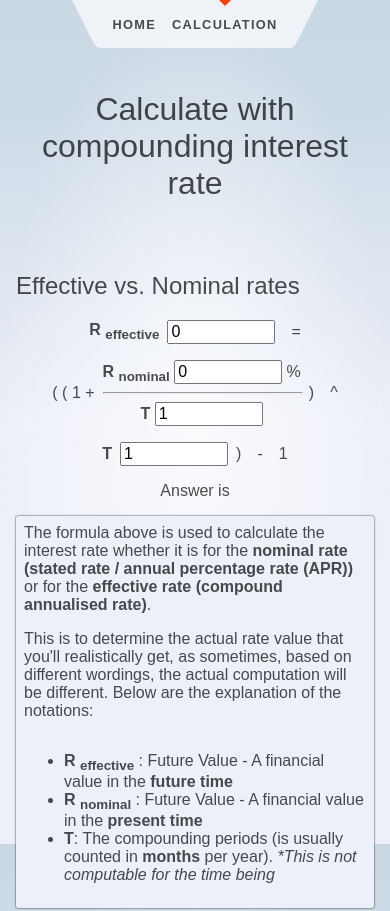
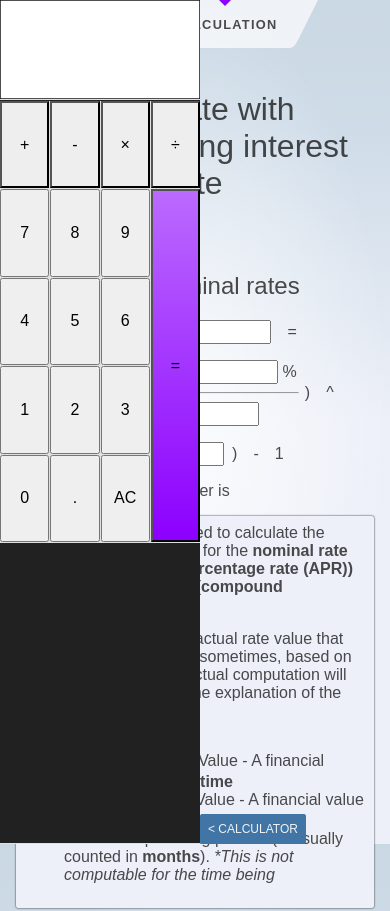
Before and after one commit to vudoan1708-cyber/My_Accountant_Buddy, a SvelteKit app: page /calculation in a window 390 px wide. Shown: the top 911 px of the page. Built offline with nearby package versions, Linux system fonts and the light colour scheme.

Commit message:
CALCULATION FEATURE DONE WITH KEYBOARD INPUT && RESULTS DISPLAYED

```diff
--- a/package.json
+++ b/package.json
@@ -29,5 +29,8 @@
 		"vite": "^4.4.2",
 		"vitest": "^0.32.2"
 	},
-	"type": "module"
+	"type": "module",
+	"dependencies": {
+		"mathjs": "^11.9.1"
+	}
 }
--- a/src/routes/+layout.svelte
+++ b/src/routes/+layout.svelte
@@ -1,5 +1,6 @@
 <script>
 	import Header from './Header.svelte';
+	import Calculator from './Calculator.svelte';
 	import './styles.css';
 </script>
 
@@ -15,6 +16,8 @@
 			Visit <a href="https://github.com/vudoan1708-cyber/" target="_blank">vudoan1708-cyber</a> to learn more about me
 		</p>
 	</footer>
+
+	<Calculator />
 </div>
 
 <style>
--- /dev/null
+++ b/src/routes/Calculator.svelte
@@ -0,0 +1,219 @@
+<script>
+  import { slide } from "svelte/transition";
+
+  import { evaluate } from 'mathjs';
+
+  // Component
+  import Button from "$lib/components/Button.svelte";
+
+  /** @type {'open' | 'close'} */
+  export let state = 'open';
+
+  let windowResolutionObserver = 0;
+
+  /** @type {HTMLInputElement?} */
+  let calcInputElement = null;
+  const changeState = () => {
+    state = state === 'open' ? 'close' : 'open';
+
+    if (state === 'open') {
+      calcInputElement?.focus();
+    }
+  };
+
+  /**
+	 * @typedef {Object} CalculationResult
+   * @prop {string} expression
+   * @prop {number?} value
+	 */
+  /** @type {CalculationResult[]} */
+  let results = [];
+  const onKeyDown = (/** @type {KeyboardEvent} */ e) => {
+    try {
+      if (e.key === 'Enter' || e.keyCode === 13) {
+        // @ts-ignore
+        const exp = e.target?.value;
+        const val = evaluate(exp);
+        results = [ { expression: exp, value: val }, ...results ];
+
+        // Reassign the displayed value to the new result
+        if (!calcInputElement) return;
+        calcInputElement.value = val;
+      }
+    } catch (ex) {
+      alert(ex);
+    }
+  };
+
+  $: button = {
+    textContent: {
+      open: '&lt Calculator',
+      close: '&gt Calculator',
+    },
+    style: {
+      open: 'position: fixed; left: 400px; bottom: 0;',
+      close: 'position: fixed; left: 0; bottom: 0;',
+    },
+  };
+  $: if (windowResolutionObserver <= 770 && windowResolutionObserver > 540) {
+    button.style.open = 'position: fixed; left: 250px; bottom: 0;';
+  } else if (windowResolutionObserver <= 540) {
+    button.style.open = 'position: fixed; left: 200px; bottom: 0; font-size: 12px;';
+    button.style.close = 'position: fixed; left: 0; bottom: 0; font-size: 12px;';
+  } else {
+    button.style.open = 'position: fixed; left: 400px; bottom: 0;'
+    button.style.close = 'position: fixed; left: 0; bottom: 0; font-size: initial;';
+  };
+</script>
+
+<!-- <template> -->
+<svelte:window bind:innerWidth={windowResolutionObserver} />
+
+<section
+  id="Calculator"
+  class:closed={state === 'close'}
+  transition:slide={{ delay: 200 }}>
+  <div class="calculator_part calculator_display">
+    <input
+      type="text"
+      class="calculator_input"
+      bind:this={calcInputElement}
+      on:keydown={onKeyDown} />
+  </div>
+  <div class="calculator_part calculator_keys">
+    <button class="key--operator" data-action="add">+</button>
+    <button class="key--operator" data-action="subtract">-</button>
+    <button class="key--operator" data-action="multiply">&times;</button>
+    <button class="key--operator" data-action="divide">÷</button>
+    <button>7</button>
+    <button>8</button>
+    <button>9</button>
+    <button>4</button>
+    <button>5</button>
+    <button>6</button>
+    <button>1</button>
+    <button>2</button>
+    <button>3</button>
+    <button>0</button>
+    <button data-action="decimal">.</button>
+    <button data-action="clear">AC</button>
+    <button class="key--equal" data-action="calculate">=</button>
+  </div>
+  <div class="calculator_part results">
+    {#each results as result}
+      <div class="result">
+        <div class="exp">{result.expression}</div>
+        <div class="value">= {result.value}</div>
+      </div>
+    {/each}
+  </div>
+</section>
+
+<Button id="calculator" style={button.style[state]} on:click={changeState}>
+  {@html button.textContent[state]}
+</Button>
+<!-- </template> -->
+
+<style>
+  section#Calculator {
+    position: fixed;
+    top: 0;
+    left: 0;
+    width: 400px;
+    height: 100%;
+    display: grid;
+    grid-template-rows: 100px 1fr 300px;
+    grid-gap: var(--border-width);
+    overflow: hidden;
+    background-color: var(--color-neutral-900);
+  }
+
+  section#Calculator.closed {
+    width: 0;
+  }
+  section#Calculator.closed div {
+    width: 0;
+  }
+
+  .calculator_part {
+    position: relative;
+    width: 100%;
+    border-bottom: var(--border-width) solid var(--color-neutral-300);
+  }
+
+  .calculator_display {
+    color: var(--color-neutral-50);
+    text-align: right;
+    vertical-align: middle;
+    font-size: 45px;
+    overflow-y: auto;
+    overflow-x: hidden;
+  }
+  .calculator_input {
+    /* opacity: 0;
+    width: 0;
+    height: 0;
+    display: none; */
+    width: 100%;
+    height: 100%;
+    text-align: right;
+    margin: 0;
+    padding: 8px;
+  }
+
+  .calculator_keys {
+    display: grid;
+    grid-gap: var(--border-width);
+    grid-template-columns: repeat(4, 1fr);
+    background-color: var(--color-neutral-300);
+  }
+  .key--operator {
+    background-color: #eee;
+  }
+
+  .key--equal {
+    background-image: linear-gradient(to bottom, #bb6afe, var(--color-theme-1));
+    grid-column: -2;
+    grid-row: 2 / span 4;
+  }
+
+  .results {
+    display: flex;
+    flex-direction: column;
+    gap: var(--margin);
+    align-items: flex-end;
+    background-color: var(--color-neutral-900);
+    overflow-y: auto;
+    overflow-x: hidden;
+  }
+
+  .result {
+    display: flex;
+    flex-direction: column;
+    align-items: flex-end;
+    gap: calc(var(--margin) / 2);
+    padding: var(--padding);
+  }
+
+  .result .exp {
+    color: var(--color-neutral-300);
+    font-weight: lighter;
+    font-size: 15px;
+  }
+  .result .value {
+    color: var(--color-theme-2);
+    font-weight: bold;
+    font-size: 25px;
+  }
+
+  @media screen and (max-width: 770px) {
+    section#Calculator {
+      width: 250px;
+    }
+  }
+  @media screen and (max-width: 540px) {
+    section#Calculator {
+      width: 200px;
+    }
+  }
+</style>
--- a/src/routes/Header.svelte
+++ b/src/routes/Header.svelte
@@ -11,7 +11,7 @@
 			<li aria-current={$page.url.pathname === '/' ? 'page' : undefined}>
 				<a href="/">Home</a>
 			</li>
-			<li aria-current={$page.url.pathname === '/calculation' ? 'page' : undefined}>
+			<li aria-current={$page.url.pathname.includes('/calculation') ? 'page' : undefined}>
 				<a href="/calculation">Calculation</a>
 			</li>
 		</ul>
--- a/src/routes/calculation/InterestRate.svelte
+++ b/src/routes/calculation/InterestRate.svelte
@@ -150,7 +150,7 @@
         </span>: Future Value - A financial value in the <b>present time</b>
       </li>
       <li>
-        <span class="variable">T</span>: The compounding periods (is usually counted in <b>months</b> per year).
+        <span class="variable">T</span>: The compounding periods (is usually counted in <b>months</b>).
         <i>*This is not computable for the time being</i>
       </li>
     </ul>
--- /dev/null
+++ b/src/routes/calculation/dcf/+page.svelte
@@ -0,0 +1,30 @@
+<script>
+</script>
+
+<!-- <template> -->
+  <svelte:head>
+    <title>Discounting Cash Flow</title>
+    <meta name="description" content="Calculating discounting cash flow" />
+  </svelte:head>
+
+  <section class="calculateSect">
+    <h1>Calculate discounting cash flow</h1>
+
+    <div class="contents">
+
+  </section>
+<!-- </template> -->
+
+<style>
+  .calculateSect {
+    display: flex;
+    flex-direction: column;
+    gap: calc(var(--margin) * 3);
+  }
+
+  .contents {
+    display: flex;
+    flex-direction: column;
+    gap: calc(var(--margin) * 5);
+  }
+</style>
--- a/src/routes/styles.css
+++ b/src/routes/styles.css
@@ -28,7 +28,7 @@
 	--color-bg-0: rgb(202, 216, 228);
 	--color-bg-1: hsl(209, 36%, 86%);
 	--color-bg-2: hsl(224, 44%, 95%);
-	--color-theme-1: #ff3e00;
+	--color-theme-1: #8c00ff;
 	--color-theme-2: #4075a6;
 	--color-theme-2-light: #81b3e1;
 	--color-on-theme-1: #f1f1f1;
@@ -108,6 +108,11 @@ button {
 	font-size: inherit;
 	font-family: inherit;
 }
+input {
+	-webkit-box-sizing: border-box;
+	-moz-box-sizing: border-box;
+	box-sizing: border-box;
+}
 
 button:focus:not(:focus-visible) {
 	outline: none;
```
Also changed, not shown: src/routes/calculation/dcf/+page.js (added, +9 -0 lines), 1 other file (tests, documents, lock files or other folders).
